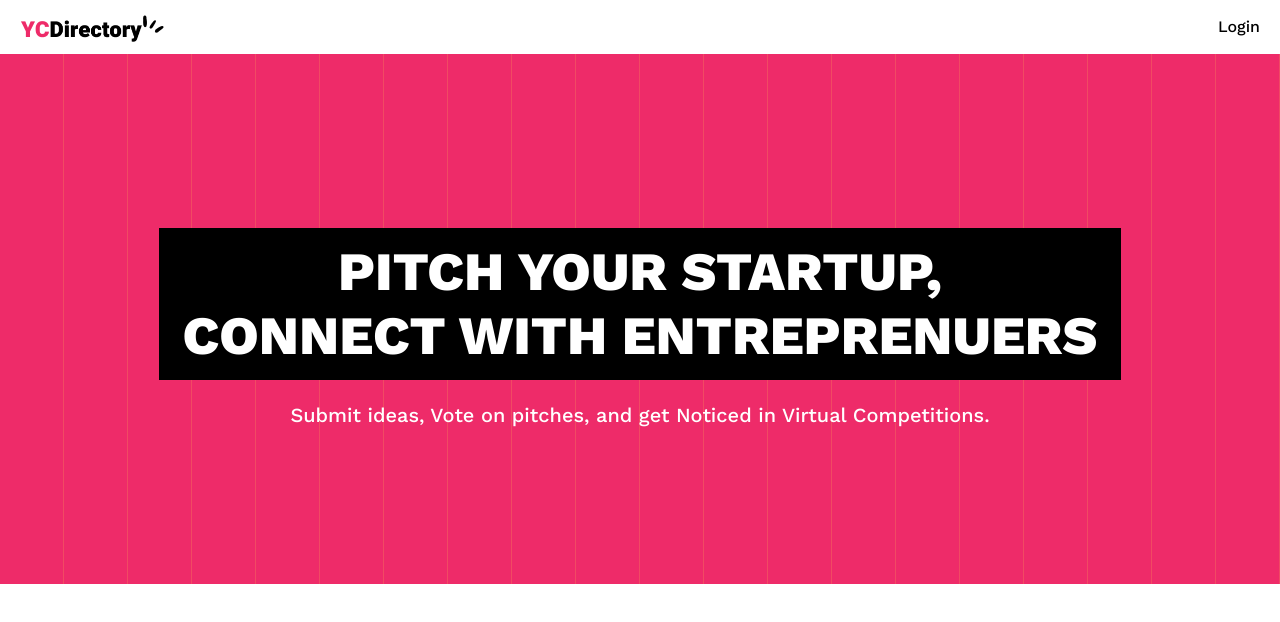
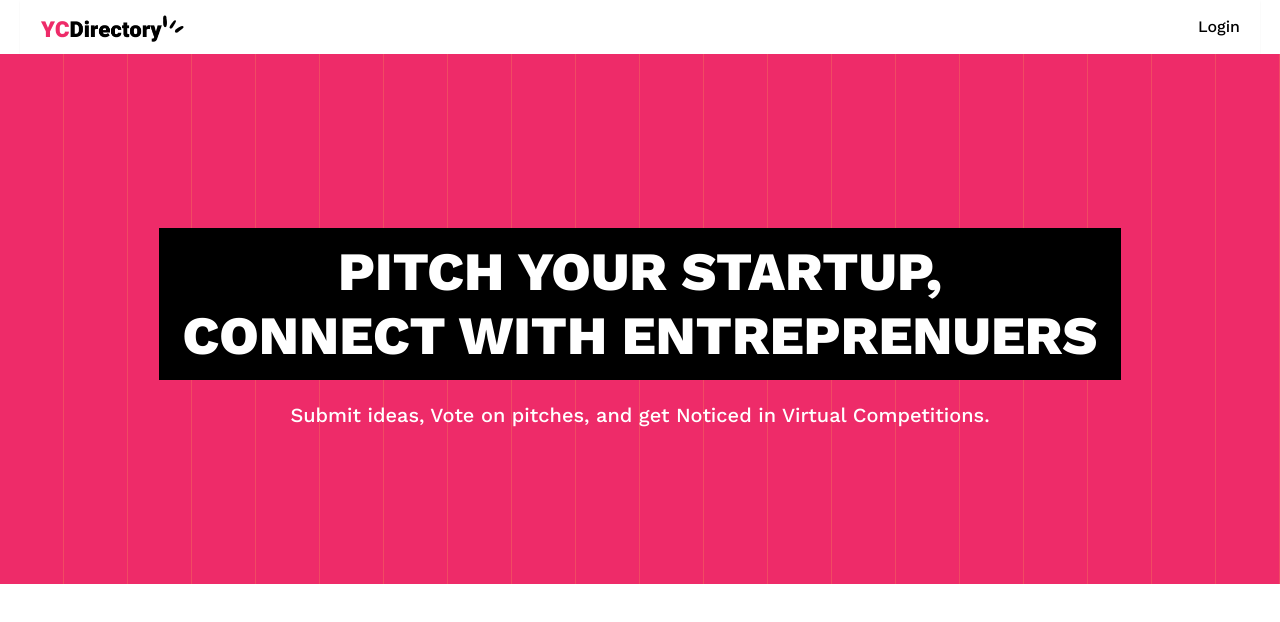
Before and after one commit to alexpetkoff/yc_directory, a Next.js app: page / in a window 1280 px wide. Shown: the top 622 px of the page. Built offline with nearby package versions, Linux system fonts and the light colour scheme; no server answers.

Commit message:
added max-w-[1240px]

```diff
--- a/app/components/NavBar.tsx
+++ b/app/components/NavBar.tsx
@@ -7,7 +7,7 @@ export async function NavBar() {
   const session = await auth();
   console.log(session);
   return (
-    <header className="px-5 py-3 bg-white shadow-sm font-work-sans">
+    <header className="px-5 py-3 bg-white shadow-sm font-work-sans max-w-[1240px] mx-auto">
       <nav className="flex justify-between items-center">
         <Link href="/">
           <Image
```
